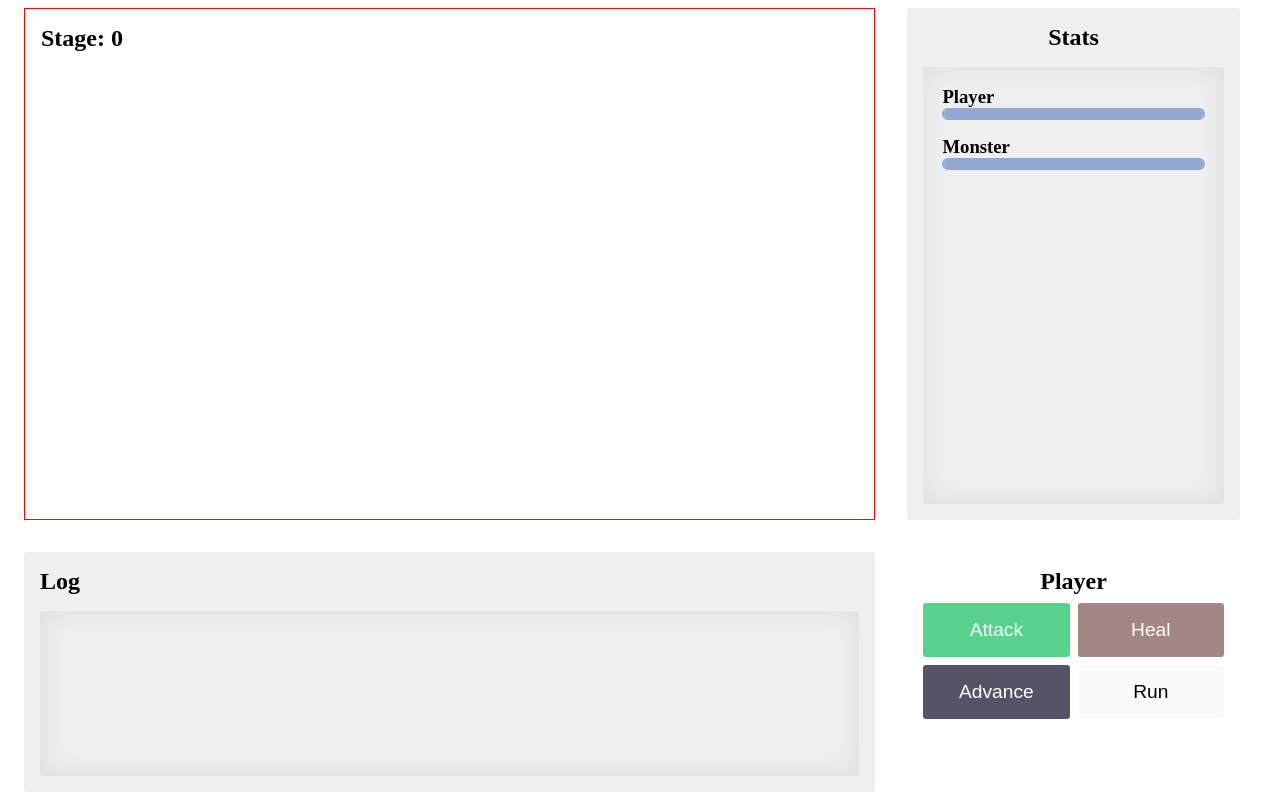
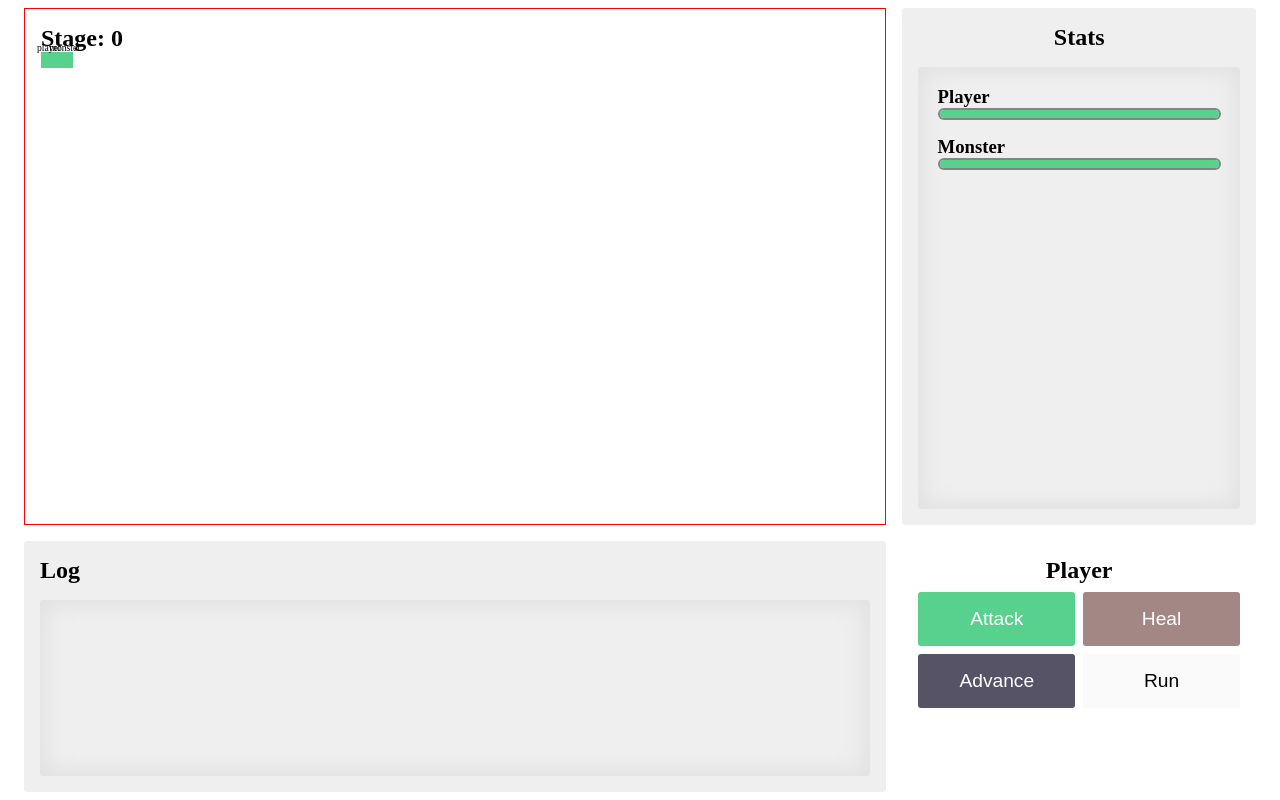
Before and after one commit to iritaca/dnd-slim-version, a React (Create React App) app: page / in a window 1280 px wide. Built offline with nearby package versions, Linux system fonts and the light colour scheme.

Commit message:
Tile background color changed

```diff
--- a/src/Game.tsx
+++ b/src/Game.tsx
@@ -6,6 +6,9 @@ import { generateMonster } from "./PlayerAndMonsters/monsters";
 import Styles from "./Styles/Game.module.scss";
 import { BattleWinner, Hitpoints, Monster, Player } from "./types";
 import { sleep } from "./utils/utils";
+
+const MID_LIFE = 7;
+const LOW_LIFE = 3;
 
 export const Game = () => {
   const [player, setPlayer] = useState<Player>(generatePlayer());
@@ -18,14 +21,14 @@ export const Game = () => {
   const [logMessage, setLogMessage] = useState<string[]>([]);
   const [stageWinner, setStageWinner] = useState<BattleWinner>("monster");
   const gameTiles = 3;
-  const hasWon = player.position + 1 > gameTiles;
+  const hasWon = player.stage + 1 > gameTiles;
 
   let playerIsDead = player.hitpoints <= 0;
 
   // Each time the player enters a new stage, a new monster will be generated
   useEffect(() => {
     setMonster(generateMonster());
-  }, [player.position]);
+  }, [player.stage]);
 
   const handleMessages = (message: string) => {
     const dateTime = new Date().toLocaleTimeString();
@@ -34,8 +37,14 @@ export const Game = () => {
 
   return (
     <div className={Styles.gameGrid}>
-      <section className={Styles.gameSection}>
-        <Tile stage={player.position} />
+      <section className={Styles.mapSection}>
+        <Tile
+          stage={player.stage}
+          player={player}
+          setPlayer={setPlayer}
+          monster={monster}
+          setMonster={setMonster}
+        />
       </section>
 
       <section className={Styles.statsSection}>
@@ -106,12 +115,12 @@ export const Game = () => {
           {!hasWon && !playerIsDead && (
             <button
               onClick={() => {
-                setPlayer({ ...player, position: player.position + 1 });
+                setPlayer({ ...player, stage: player.stage + 1 });
                 setStageWinner("monster");
                 handleMessages(
-                  player.position === 2
+                  player.stage === 2
                     ? "player win!"
-                    : `player changed to stage ${player.position + 1}`
+                    : `player changed to stage ${player.stage + 1}`
                 );
               }}
               className={`${Styles.btn} ${Styles.advance}`}
@@ -131,10 +140,37 @@ export const Game = () => {
   );
 };
 
-const Tile = ({ stage }: { stage: number }) => {
+const Tile = ({
+  stage,
+  player,
+  setPlayer,
+  monster,
+  setMonster,
+}: {
+  stage: number;
+  player: Player;
+  monster: Monster;
+  setPlayer: React.Dispatch<React.SetStateAction<Player>>;
+  setMonster: React.Dispatch<React.SetStateAction<Monster>>;
+}) => {
   return (
     <div className={Styles.tileContainer}>
       <h2>{`Stage: ${stage}`}</h2>
+      <div
+        className={`${Styles.player} ${
+          player.hitpoints <= MID_LIFE ? Styles.isAboutToDie : ""
+        } ${player.hitpoints <= 0 ? Styles.isDead : ""} `}
+        style={{ left: `${0}px` }}
+      >
+        <span>player</span>
+      </div>
+      <div
+        className={`${Styles.monster} ${
+          monster.hitpoints <= MID_LIFE ? Styles.isAboutToDie : ""
+        } ${monster.hitpoints <= 0 ? Styles.isDead : ""} `}
+      >
+        <span>monster</span>
+      </div>
     </div>
   );
 };
@@ -231,9 +267,9 @@ const VisualHitpoints = ({ name, value, maxValue }: Hitpoints) => {
     <div className={Styles.hitpointsContainer}>
       <h3 className={Styles.user}>{name}</h3>
       <progress
-        className={`${Styles.progress} ${value <= 4 ? Styles.lowHealth : ""} ${
-          value <= 2 ? Styles.aboutToDie : ""
-        }`}
+        className={`${Styles.progress} ${
+          value <= MID_LIFE ? Styles.lowHealth : ""
+        } ${value <= LOW_LIFE ? Styles.aboutToDie : ""}`}
         value={value}
         max={maxValue}
       />
--- a/src/PlayerAndMonsters/monsters.ts
+++ b/src/PlayerAndMonsters/monsters.ts
@@ -6,5 +6,6 @@ export const monsters: Monster[] = [
   {
     hitpoints: 13,
     attackDamage: 2,
+    coords: [0, 0],
   },
 ];
--- a/src/PlayerAndMonsters/player.ts
+++ b/src/PlayerAndMonsters/player.ts
@@ -6,6 +6,7 @@ export const players: Player[] = [
   {
     hitpoints: 20,
     attackDamage: 5,
-    position: 0,
+    stage: 0,
+    coords: [0, 0],
   },
 ];
--- a/src/Styles/Game.module.scss
+++ b/src/Styles/Game.module.scss
@@ -36,8 +36,15 @@ $clr-blue_3: #92a8d1;
 $clr-purple_1: #5a4bad;
 $clr-red_1: #ff6f61;
 $clr-red_2: #c34033;
+$clr-orange_1: orangered;
 
 $borderRadius: 3px;
+
+$cubicBezier: cubic-bezier(0.4, 0, 0.2, 1);
+
+$fullLife: $clr-green_1;
+$midLife: $clr-orange_1;
+$lowLife: $clr-red_2;
 
 /*#endregion Colors*/
 
@@ -62,7 +69,7 @@ $borderRadius: 3px;
 /*#endregion utils*/
 
 .gameGrid {
-  --gridGap: 32px;
+  --gridGap: 16px;
   --mainMargin: 16px;
   height: 100vh;
   width: calc(100vw - var(--gridGap) - var(--mainMargin));
@@ -73,17 +80,17 @@ $borderRadius: 3px;
   grid-template-rows: repeat(6, 1fr);
   grid-gap: var(--gridGap);
   grid-template-areas:
-    "game stats"
-    "game stats"
-    "game stats"
-    "game stats"
+    "map stats"
+    "map stats"
+    "map stats"
+    "map stats"
     "logSection userActions"
     "logSection userActions";
 }
 
-/*#region game section*/
-.gameSection {
-  grid-area: game;
+/*#region map section*/
+.mapSection {
+  grid-area: map;
 }
 
 .tileContainer {
@@ -95,11 +102,29 @@ $borderRadius: 3px;
   }
 }
 
-.fillTile {
+.player,
+.monster {
+  display: inline-block;
+  position: relative;
   --containerSize: 1rem;
-  background-color: orangered;
+  background-color: $fullLife;
   width: var(--containerSize);
   height: var(--containerSize);
+  opacity: 1;
+  transition: 0.5s all $cubicBezier;
+  span {
+    position: absolute;
+    top: -10px;
+    left: 50%;
+    transform: translateX(-50%);
+    font-size: 0.6rem;
+  }
+  &.isAboutToDie {
+    background-color: $lowLife;
+  }
+  &.isDead {
+    opacity: 0;
+  }
 }
 
 /*#endregion game section*/
@@ -190,7 +215,7 @@ $borderRadius: 3px;
 
 .btn {
   font-size: 1.2rem;
-  transition: transform 0.1s ease;
+  transition: transform 0.1s $cubicBezier;
   position: relative;
   &:hover:not(:disabled) {
     transform: translate(-6px, -10px);
@@ -250,7 +275,7 @@ $borderRadius: 3px;
       width: 2px;
       radius: 20px;
       style: solid;
-      color: $clr-blue_3;
+      color: rgba(black, 0.45);
     }
 
     background-color: $clr-gray_1;
@@ -259,17 +284,17 @@ $borderRadius: 3px;
       background-color: $clr-gray_1;
     }
     &::-webkit-progress-value {
-      transition: width 1s, background-color 1s;
-      background-color: $clr-blue_3;
+      transition: width 1s $cubicBezier, background-color 1s $cubicBezier;
+      background-color: $fullLife;
     }
     &.lowHealth {
       &::-webkit-progress-value {
-        background-color: $clr-red_1;
+        background-color: $midLife;
       }
     }
     &.aboutToDie {
       &::-webkit-progress-value {
-        background-color: $clr-red_2;
+        background-color: $lowLife;
       }
     }
   }
--- a/src/types.ts
+++ b/src/types.ts
@@ -1,12 +1,15 @@
+type CoordsInMap = [number, number];
 export interface Player {
   hitpoints: number;
   attackDamage: number;
-  position: number;
+  stage: number;
+  coords: CoordsInMap;
 }
 
 export interface Monster {
   hitpoints: number;
   attackDamage: number;
+  coords: CoordsInMap;
 }
 
 export type BattleWinner = "player" | "monster";
```
Also changed, not shown: 1 other file (tests, documents, lock files or other folders).
